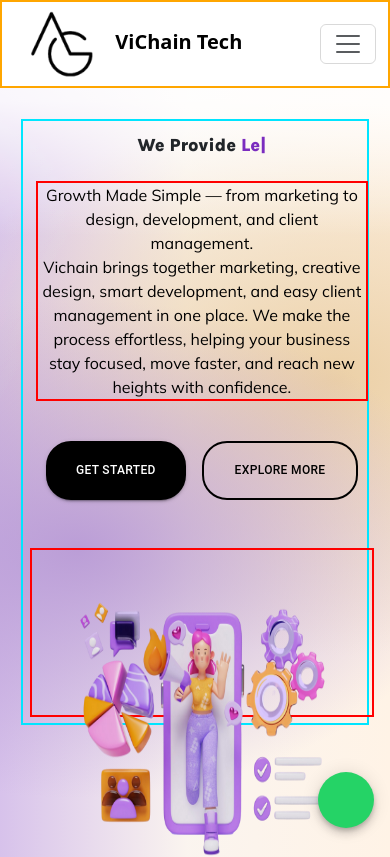
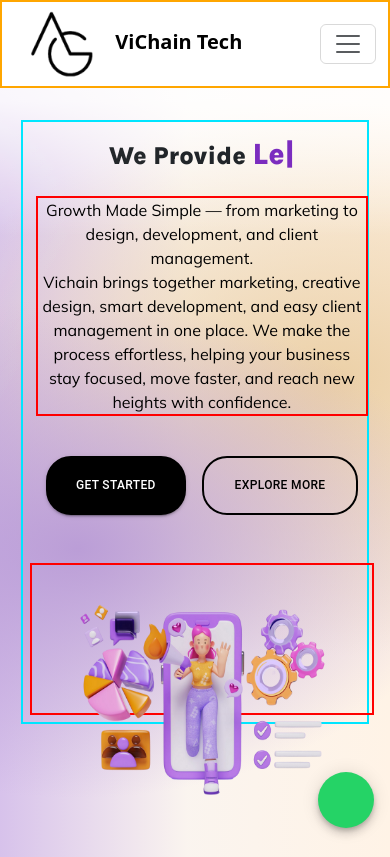
Before and after one commit to Muskan-Shobhawat/ViChainBackend, a React (Vite) app: page / in a window 390 px wide. Shown: the top 857 px of the page. Built offline with nearby package versions, Linux system fonts and the light colour scheme; some icons are missing.

Commit message:
Initial commit

```diff
--- a/src/App.css
+++ b/src/App.css
@@ -1016,13 +1016,13 @@ html,
   }
 
   .img-fluid {
-    height: 40vh;
+    height: 30vh;
     width: 100vw;
   }
 
   .ppfix1 {
     font-family: "Karla", sans-serif;
-    font-size: 18px;
+    font-size: 25px;
     font-weight: 800 !important;
   }
 
@@ -1030,7 +1030,7 @@ html,
     color: #7b2cbf !important;
     font-family: "Karla", sans-serif;
     font-weight: 800;
-    font-size: 18px;
+    font-size: 30px;
   }
 
   .ppfix2 {
@@ -1044,7 +1044,7 @@ html,
   .imgfix {
     margin: 2%;
     z-index: 80;
-    height: 20vh;
+    height: 18vh;
     width: 95vw;
     border: 2px solid red;
     /* overflow: hidden; */
```
